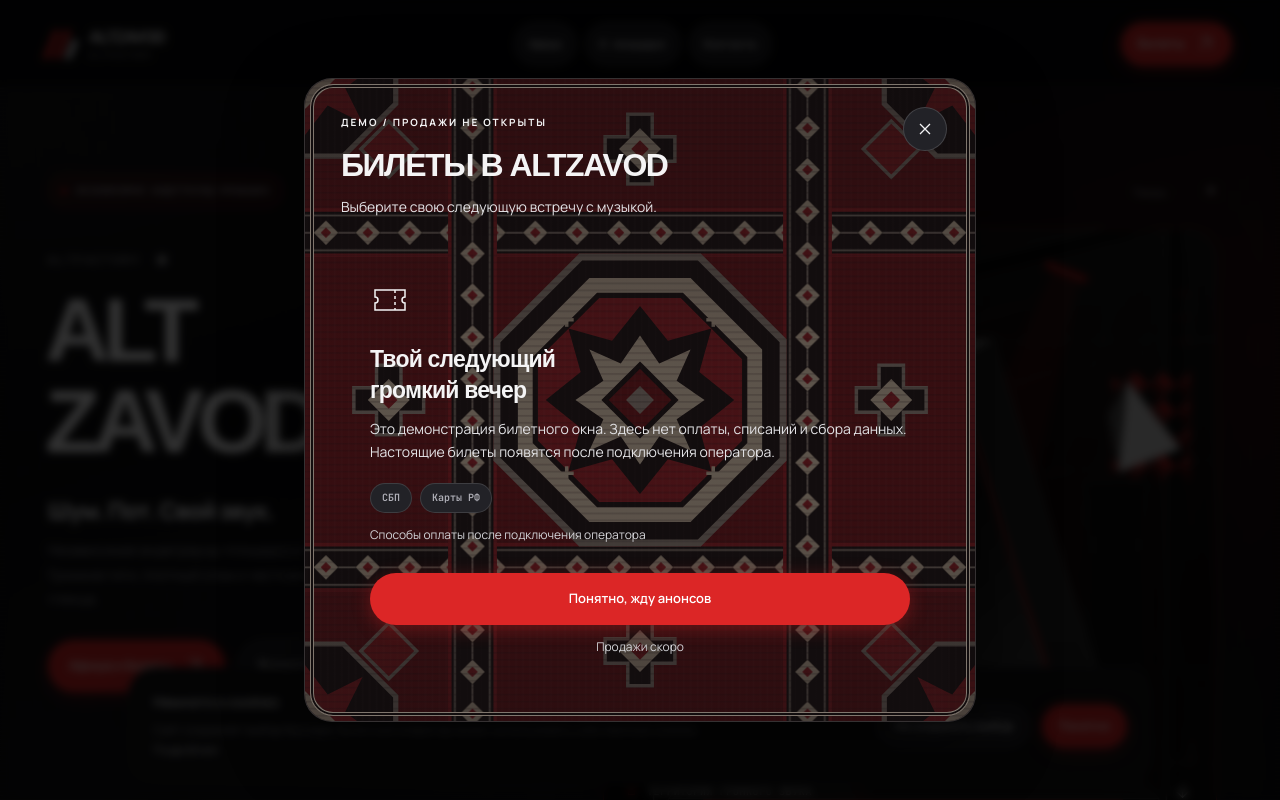
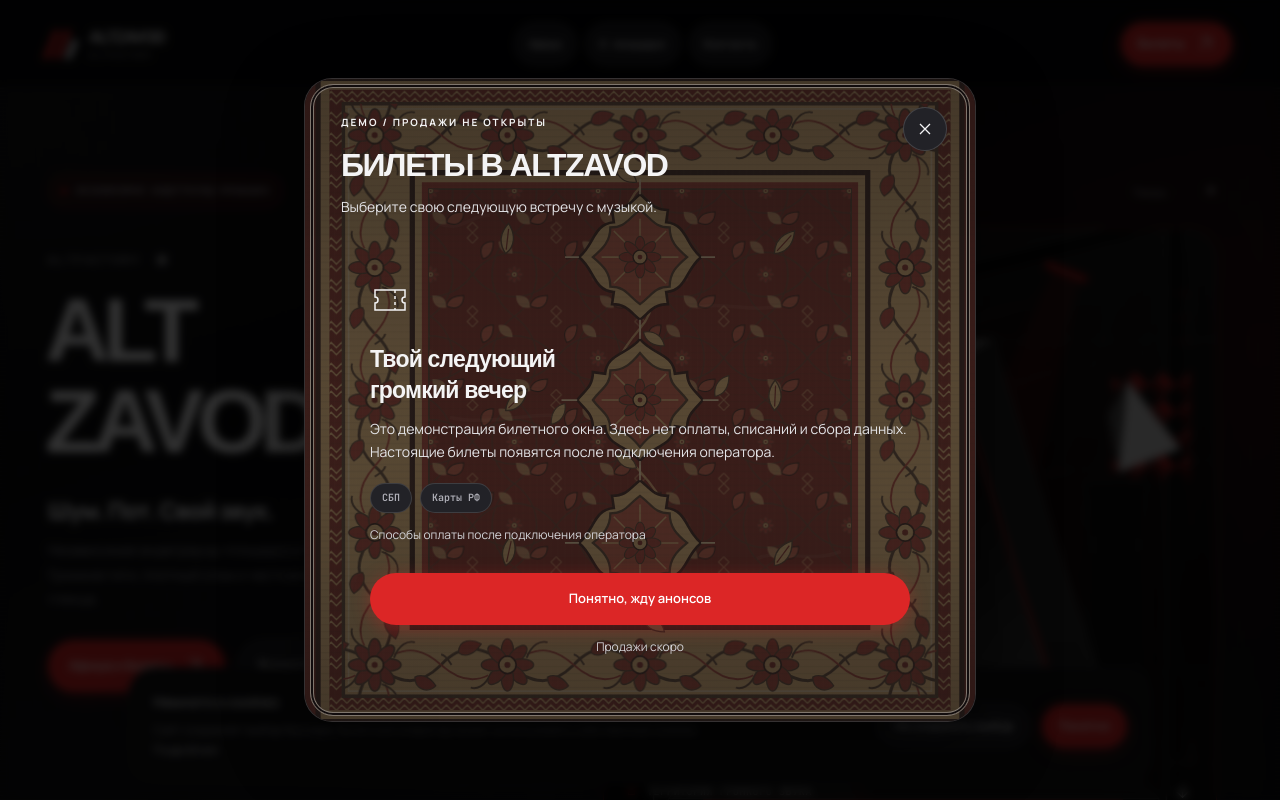
Before and after one commit to wisperff/ALTVLADOS, a Next.js app: page / in a window 1280 px wide. Both pictures are taken after a click on the button "Билеты". Shown: the top 800 px of the page. Built offline with nearby package versions, Linux system fonts and the light colour scheme; a web font is replaced by a local one.

Commit message:
Match the carpet to the venue's warm floral reference (#10)

```diff
--- a/src/components/CarpetPattern.tsx
+++ b/src/components/CarpetPattern.tsx
@@ -5,7 +5,7 @@ export function CarpetPattern() {
     <div
       aria-hidden="true"
       className="carpet-pattern"
-      style={{ backgroundImage: `url("${assetPath("/images/carpet-pattern.svg")}")` }}
+      style={{ backgroundImage: `url("${assetPath("/images/carpet-pattern.svg?v=floral-1")}")` }}
     />
   );
 }
```
Also changed, not shown: public/images/carpet-pattern.svg.
